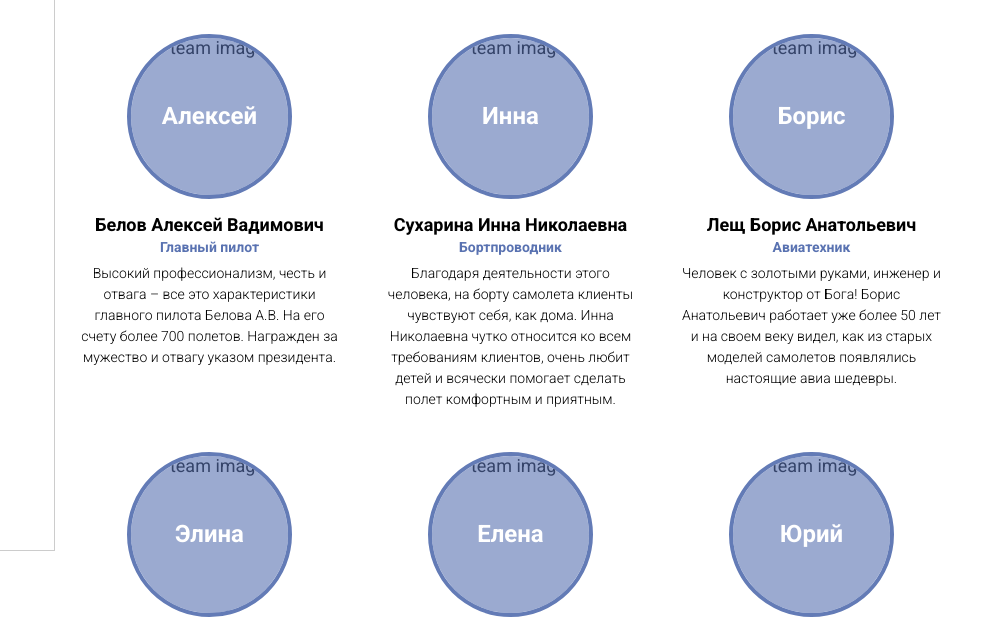
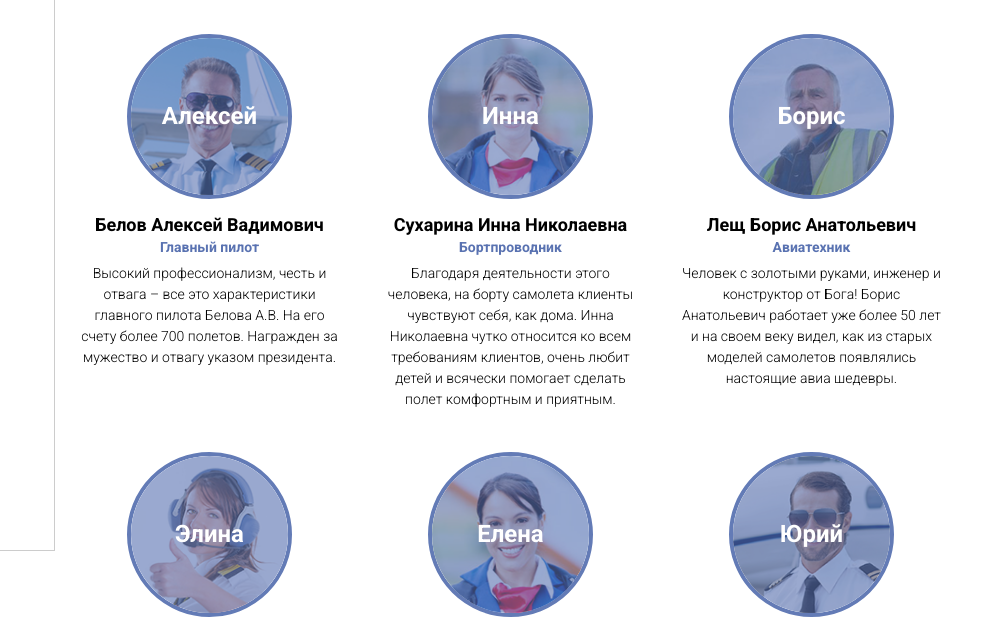
Before and after one commit to r203/airplanet, a plain HTML site: page team.html in a window 1280 px wide. Shown: the part 213-843 px from the top of the page, 278-1280 px from the left. Drawn offline with Linux system fonts and the light colour scheme; the site is published under a folder, as on GitHub Pages, so addresses that start at the root find nothing.

Commit message:
fixed path img

```diff
--- a/style/blocks/intro.css
+++ b/style/blocks/intro.css
@@ -43,13 +43,13 @@
     color: #fff;
 }
 .intro__btn:hover:after {
-    background-image: url(/image/review/send_ico.png);
+    background-image: url(../../image/review/send_ico.png);
 }
 .intro__btn:after {
     content: '';
     width: 15px;
     height: 15px;
-    background-image: url(/image/intro/main_icon.png);
+    background-image: url(../../image/intro/main_icon.png);
     background-size: cover;
     background-position: center center;
     background-repeat: no-repeat;
--- a/team.html
+++ b/team.html
@@ -124,7 +124,7 @@
                                 <ul class="content-list team__list">
                                     <li class="content-list__item ">
                                         <div class="content-list__icon">
-                                            <img src="/image/team/Alex.png" alt="team image" class="content-list__image">
+                                            <img src="./image/team/Alex.png" alt="team image" class="content-list__image">
                                             <span class="content-list__staff-name">Алексей</span>
                                         </div>
                                         <article class="content-list__description">
@@ -135,7 +135,7 @@
                                     </li>
                                     <li class="content-list__item ">
                                         <div class="content-list__icon">
-                                            <img src="/image/team/Inna.png" alt="team image" class="content-list__image">
+                                            <img src="./image/team/Inna.png" alt="team image" class="content-list__image">
                                             <span class="content-list__staff-name">Инна</span>
                                         </div>
                                         <article class="content-list__description">
@@ -146,7 +146,7 @@
                                     </li>
                                     <li class="content-list__item ">
                                         <div class="content-list__icon">
-                                            <img src="/image/team/Boris.png" alt="team image" class="content-list__image">
+                                            <img src="./image/team/Boris.png" alt="team image" class="content-list__image">
                                             <span class="content-list__staff-name">Борис</span>
                                         </div>
                                         <article class="content-list__description">
@@ -157,7 +157,7 @@
                                     </li>
                                     <li class="content-list__item ">
                                         <div class="content-list__icon">
-                                            <img src="/image/team/Elina.png" alt="team image" class="content-list__image">
+                                            <img src="./image/team/Elina.png" alt="team image" class="content-list__image">
                                             <span class="content-list__staff-name">Элина</span>
                                         </div>
                                         <article class="content-list__description">
@@ -169,7 +169,7 @@
                                     </li>
                                     <li class="content-list__item ">
                                         <div class="content-list__icon">
-                                            <img src="/image/team/Elena.png" alt="team image" class="content-list__image">
+                                            <img src="./image/team/Elena.png" alt="team image" class="content-list__image">
                                             <span class="content-list__staff-name">Елена</span>
                                         </div>
                                         <article class="content-list__description">
@@ -180,7 +180,7 @@
                                     </li>
                                     <li class="content-list__item ">
                                         <div class="content-list__icon">
-                                            <img src="/image/team/Yrii.png" alt="team image" class="content-list__image">
+                                            <img src="./image/team/Yrii.png" alt="team image" class="content-list__image">
                                             <span class="content-list__staff-name">Юрий</span>
                                         </div>
                                         <article class="content-list__description">
```
Also changed, not shown: review.html (+4 -4 lines).
